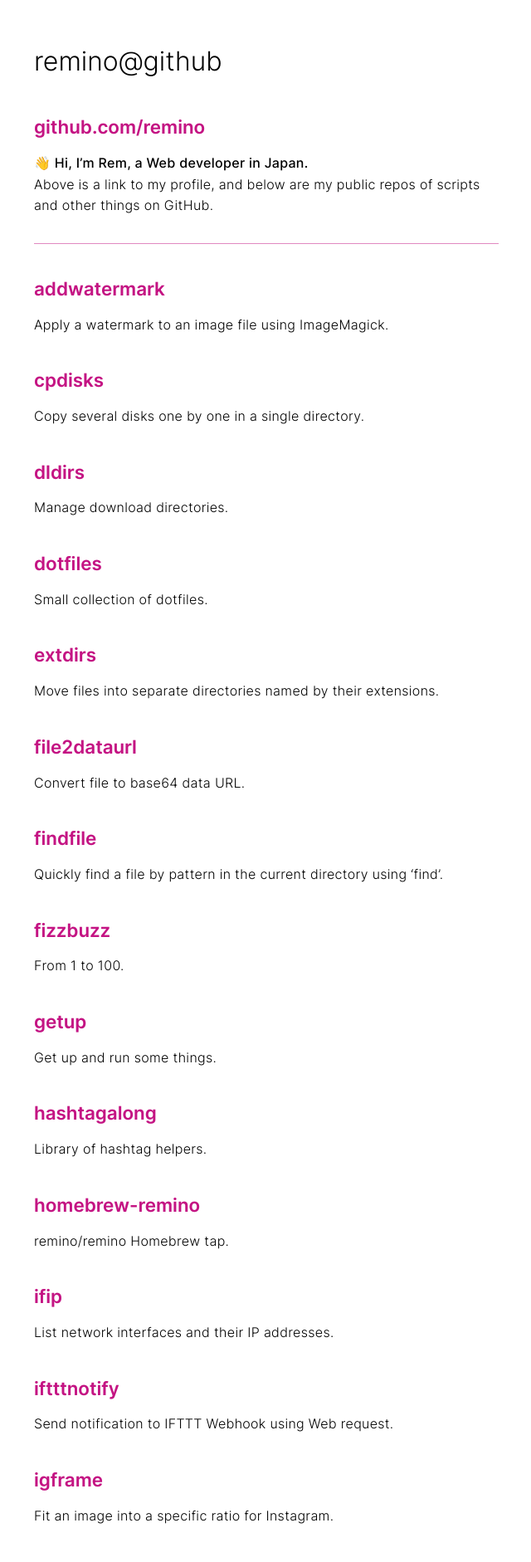
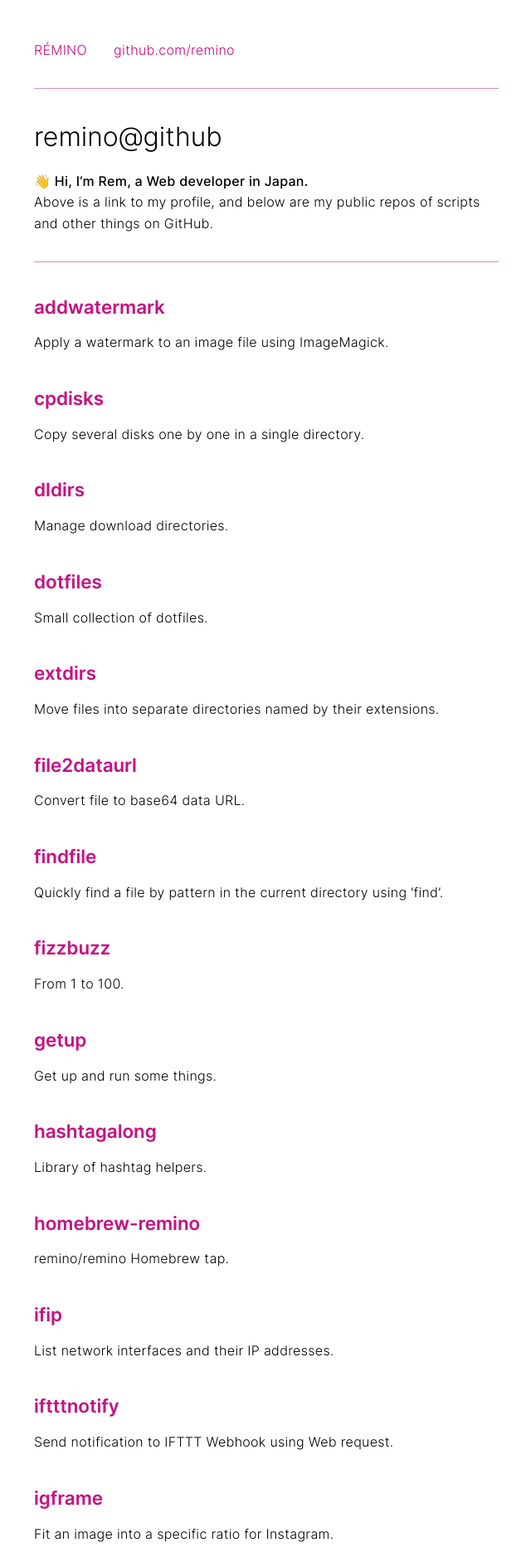
Before and after one commit to remino/remino.github.io, a Jekyll site: the page built from index.md, in a window 1280 px wide. Shown: the top 1882 px of the page at 83% size, without its empty margins (319-959 px from the left). Built offline with Jekyll 4.4.1, drawn with Linux system fonts in a browser that asks for light colours; some of the changed text lies outside the part shown.

Commit message:
Add header & footer with menus

```diff
--- /dev/null
+++ b/_includes/menu.html
@@ -0,0 +1,6 @@
+<nav>
+	<menu>
+		<li><a href="https://remino.net/">RÉMINO</a></li>
+		<li><a href="https://github.com/remino/">github.com/remino</a></li>
+	</menu>
+</nav>
--- a/_layouts/default.html
+++ b/_layouts/default.html
@@ -13,6 +13,10 @@
 		<link rel="stylesheet" href="{{ "/style.css" | relative_url }}">
 	</head>
 	<body>
+		<header>{% include menu.html %}</header>
+		<hr />
 		<main>{{ content }}</main>
+		<hr />
+		<footer>{% include menu.html %}</footer>
 	</body>
 </html>
--- a/style.sass
+++ b/style.sass
@@ -25,6 +25,7 @@
 a
 	color: var(--color-primary)
 	display: inline-block
+	text-decoration: none
 	text-shadow: 0 0 0 var(--color-shadow)
 	transform: scale(1)
 	transform-origin: bottom left
@@ -44,9 +45,11 @@
 	font-family: 'Inter var', 'Inter', 'Helvetica Neue', Helvetica, Arial, sans-serif
 	letter-spacing: 0.02em
 	line-height: 1.6
-	margin: 3rem 2rem
+	margin: 3rem auto
+	max-width: 35rem
 	min-height: 100%
-	padding: 0
+	min-width: 15rem
+	padding: 0 2rem
 
 dd
 	margin: 0 0 2rem 0
@@ -59,16 +62,13 @@
 	line-height: unquote('var(--line-height, 1.4)')
 	margin: 2rem 0 0.5rem 0
 
-	> a
-		text-decoration: none
-
 h1
 	@include font-weight(300)
 	--font-size: calc(2 * var(--font-size-base))
 	font-size: calc(var(--font-size, 16) * 1px)
 	letter-spacing: unquote('calc((-0.0223 + 0.185 * exp(-0.1745 * var(--font-size, 16))) * 1px)')
 	line-height: var(--logo-size)
-	margin: 1em auto
+	margin: 2rem auto 1rem
 	text-transform: lowercase
 
 hr
@@ -88,9 +88,23 @@
 main
 	box-sizing: border-box
 	margin: 0 auto
-	max-width: 35rem
-	min-width: 15rem
 	padding-left: calc((var(--logo-size) + 1rem))
+
+menu
+	display: flex
+	gap: 2rem
+	flex-flow: row wrap
+	list-style: none
+
+	&, > li
+		margin: 0
+		padding: 0
+
+	.right
+		margin-left: auto
+
+		a
+			transform-origin: bottom right
 
 strong
 	@include font-weight(500)
```
Also changed, not shown: index.md (+2 -2 lines).
